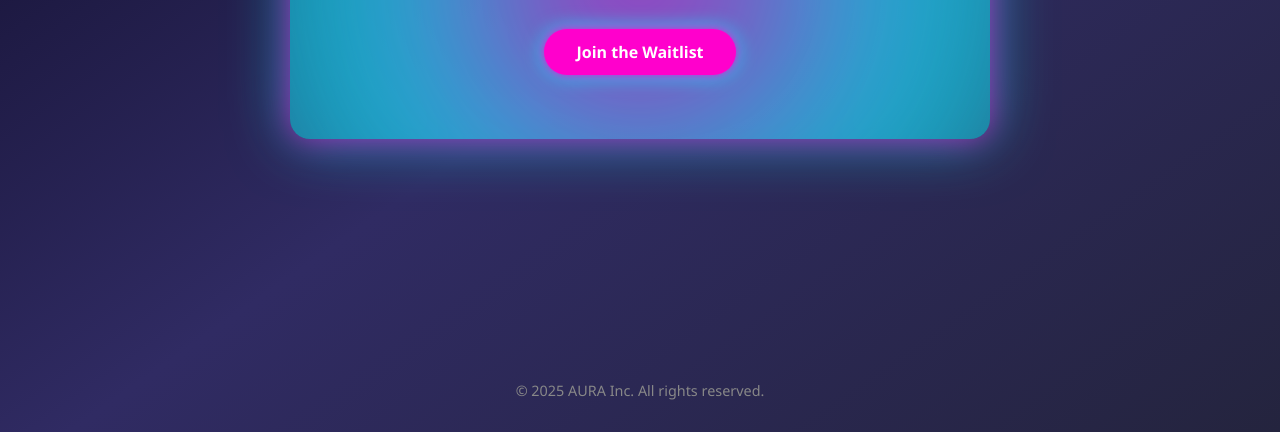
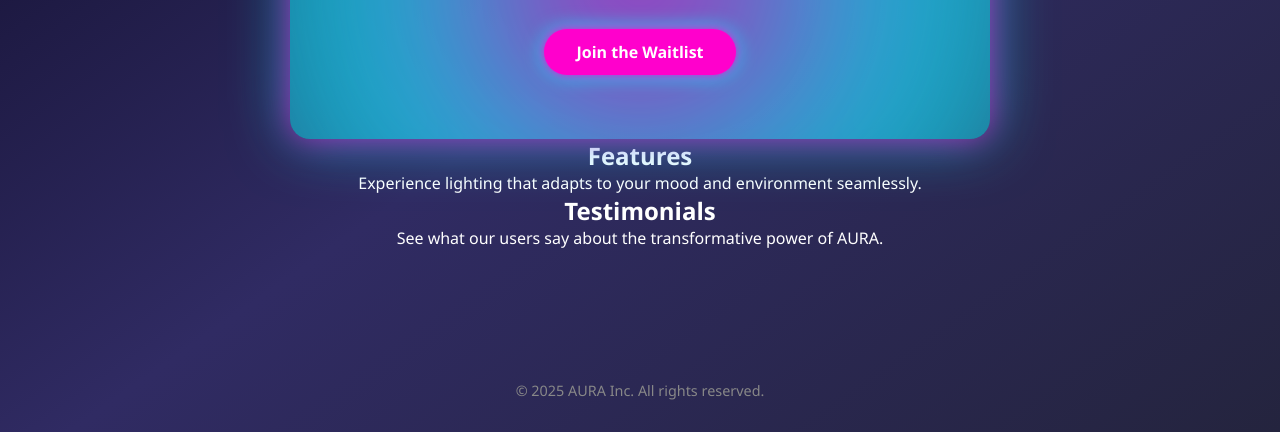
Before and after one commit to TilakRaghunandanG/Landing_page, a plain HTML site: page index.html in a window 1280 px wide. Shown: the part 368-800 px from the top of the page. Drawn offline with nearby package versions, Linux system fonts and the light colour scheme.

Commit message:
Update index.html

```diff
--- a/index.html
+++ b/index.html
@@ -5,6 +5,8 @@
   <meta name="viewport" content="width=device-width, initial-scale=1.0"/>
   <title>AURA – AI Mood Lighting</title>
   <link rel="stylesheet" href="style.css" />
+  <script src="https://cdnjs.cloudflare.com/ajax/libs/gsap/3.12.2/gsap.min.js"></script>
+  <script src="https://cdnjs.cloudflare.com/ajax/libs/gsap/3.12.2/ScrollTrigger.min.js"></script>
 </head>
 <body>
   <header>
@@ -23,10 +25,21 @@
       </div>
       <div class="lighting-animation"></div>
     </section>
+
+    <section class="features">
+      <h2>Features</h2>
+      <p>Experience lighting that adapts to your mood and environment seamlessly.</p>
+    </section>
+
+    <section class="testimonials">
+      <h2>Testimonials</h2>
+      <p>See what our users say about the transformative power of AURA.</p>
+    </section>
   </main>
 
   <footer>
     <p>&copy; 2025 AURA Inc. All rights reserved.</p>
   </footer>
+  <script src="animations.js"></script>
 </body>
 </html>
```
